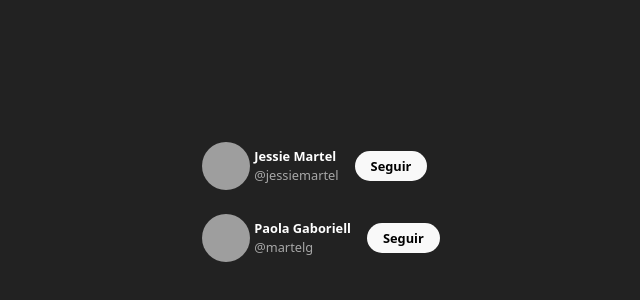
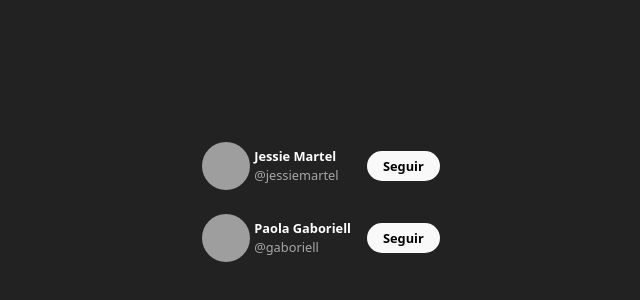
Before and after one commit to jpaolam/React, a React (Vite) app in the folder projects/00-hello-world/: page / in a window 1280 px wide. Shown: the part 198-498 px from the top of the page, without its empty margins (319-959 px from the left). Built offline with nearby package versions, Linux system fonts and the light colour scheme; grey boxes are pictures that could not be loaded.

Commit message:
Prueba en envío de función por parámetros

```diff
--- a/projects/00-hello-world/src/App.css
+++ b/projects/00-hello-world/src/App.css
@@ -10,6 +10,8 @@ body {
   align-items: center;
   color: #fff;
   font-size: .8rem;
+  justify-content: space-between;
+
 }
 .jm-followCard-header{
   display: flex;
--- a/projects/00-hello-world/src/App.jsx
+++ b/projects/00-hello-world/src/App.jsx
@@ -3,14 +3,15 @@ import './App.css'
 import TwitterFollowCard from './TwitterFollowcard'
 
 function App() {
+  const addAt = (username) => `@${username}`;
   return (
-        <StrictMode>
-    <>
-      <TwitterFollowCard userName="jessiemartel" name="Jessie Martel"/>
-      <br></br>
-      <TwitterFollowCard userName="martelg" name="Paola Gaboriell"/>
-    </>
-        </StrictMode>
+    <StrictMode>
+      <section className='App'>
+        <TwitterFollowCard formatUsername={addAt} userName="jessiemartel" name="Jessie Martel"/>
+        <br></br>
+        <TwitterFollowCard formatUsername={addAt} userName="gaboriell" name="Paola Gaboriell"/>
+      </section>
+    </StrictMode>
   )
 }
 
```
